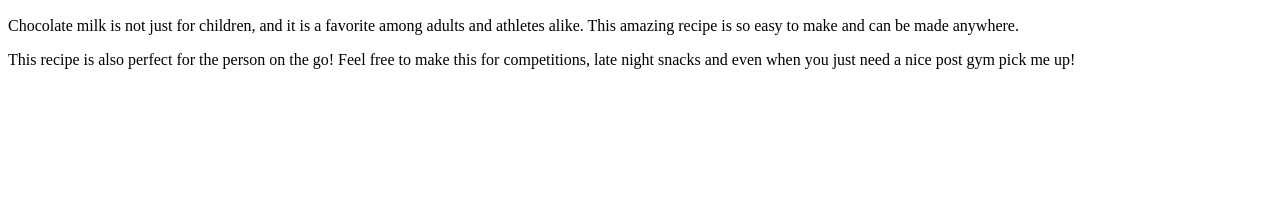
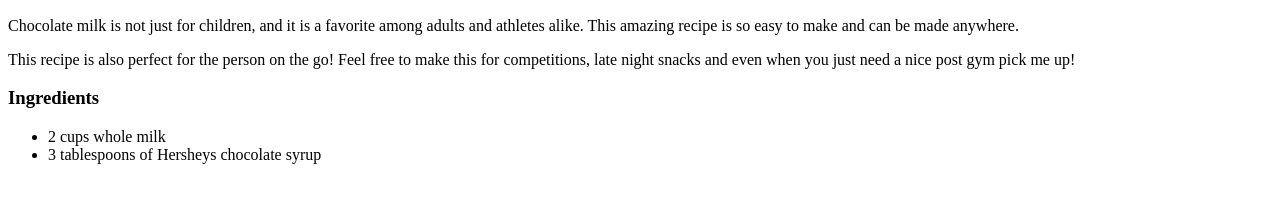
Before and after one commit to KL1177/odin-recipes, a plain HTML site: page recipes/chocolatemilk.html in a window 1280 px wide. Shown: the part 434-636 px from the top of the page. Drawn offline with Linux system fonts and the light colour scheme.

Commit message:
Add ingredients section

```diff
--- a/recipes/chocolatemilk.html
+++ b/recipes/chocolatemilk.html
@@ -12,6 +12,12 @@
         <p>Chocolate milk is not just for children, and it is a favorite among adults and athletes alike. This amazing recipe is so easy to make and can be made anywhere.</p>
         <p>This recipe is also perfect for the person on the go! Feel free to make this for competitions, late night snacks and even when you just need a nice post gym pick me up!</p>
 
+        <h3>Ingredients</h3>
+        <ul>
+            <li>2 cups whole milk</li>
+            <li>3 tablespoons of Hersheys chocolate syrup</li>
+        </ul>
+
 
 
     </body>
```
